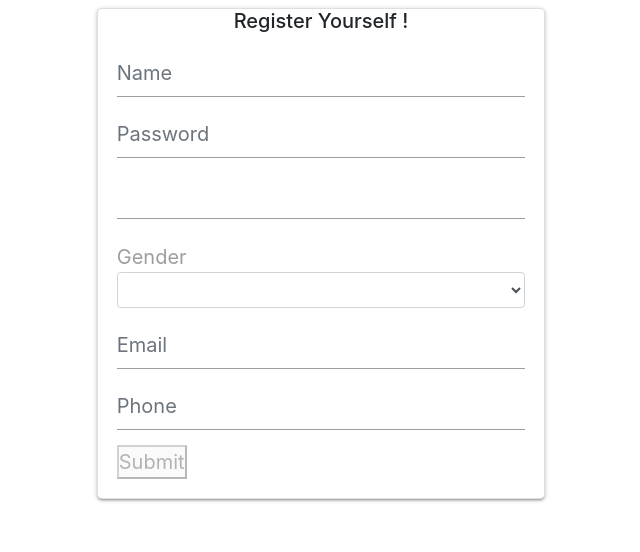
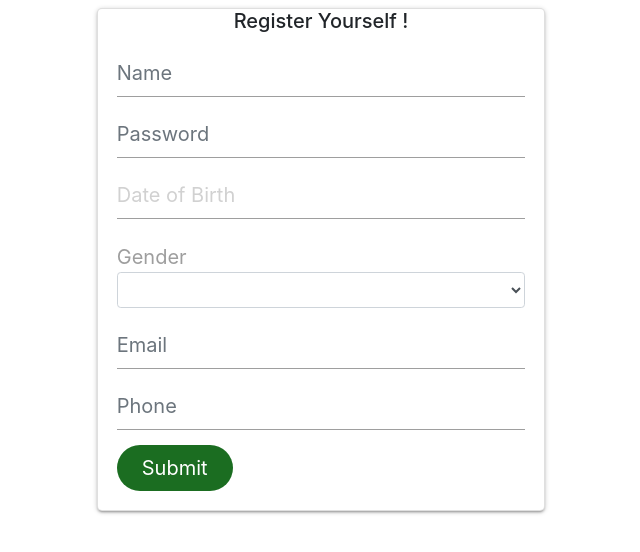
Before and after one commit to Priyanka-Sodhi/form-in-angular, an Angular app: page / in a window 1280 px wide. Shown: the top 552 px of the page, without its empty margins (319-959 px from the left). Built offline with nearby package versions, Linux system fonts and the light colour scheme; some icons are missing.

Commit message:
2 files modified

```diff
--- a/src/app/tform/tform.component.css
+++ b/src/app/tform/tform.component.css
@@ -18,5 +18,12 @@ label{
 }
 ::placeholder{
   font-size:20px;
+}
+button{
+  font-size:20px;
   color:white;
+  background-color: #1b6d21;
+  border:none;
+  border-radius:50px;
+  padding:8px 25px 8px 25px;
 }
--- a/src/app/tform/tform.component.html
+++ b/src/app/tform/tform.component.html
@@ -37,7 +37,8 @@
       <p class="text-danger" *ngIf="phone.touched && phone.invalid">Phone no is required!</p>
     </div>
 
-    <button type="submit" [disabled]="!studentform.form.valid">Submit</button>
+    <button type="submit" >Submit</button>
   </form>
 </div>
 </div>
+<!-- [disabled]="!studentform.form.valid" -->
```
